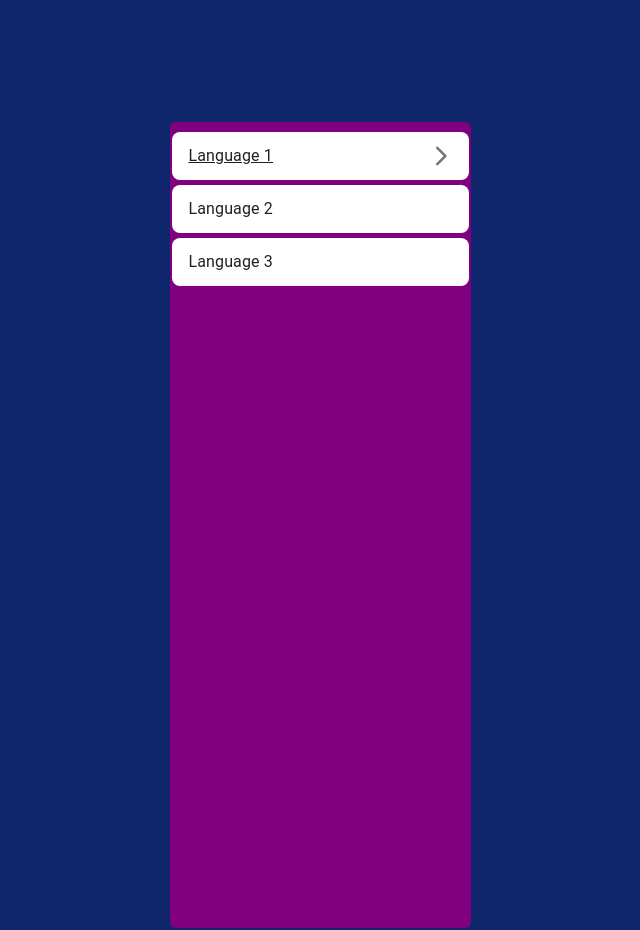
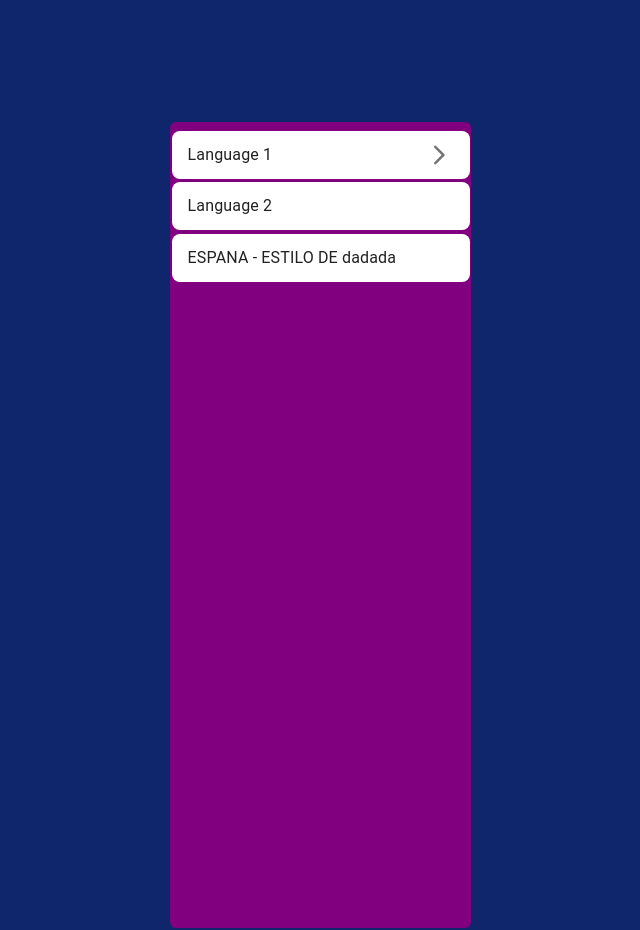
Before and after one commit to Arsalanbashir831/MTV, a React (Create React App) app in the folder my-app/: page / in a window 1280 px wide. Shown: the part 1400-2330 px from the top of the page, without its empty margins (2-642 px from the left). Built offline with nearby package versions, Linux system fonts and the light colour scheme; a web font is replaced by a local one.

Commit message:
Added Padding

```diff
--- a/my-app/src/Data/Languages.js
+++ b/my-app/src/Data/Languages.js
@@ -1,5 +1,5 @@
 export const Languages = [
     "Language 1",
     "Language 2",
-    "Language 3"
+    "ESPANA - ESTILO DE dadada adadajfkadakjd kaj kjadjkajdk "
 ]
--- a/my-app/src/components/ChannelsLeftSidebar.css
+++ b/my-app/src/components/ChannelsLeftSidebar.css
@@ -11,7 +11,6 @@
     background-color: blue;
     width: 100%;
     border-radius: 10px;
-    text-decoration: underline;
 }
 
 .divUnselected{
--- a/my-app/src/components/ChannelsLeftSidebar.jsx
+++ b/my-app/src/components/ChannelsLeftSidebar.jsx
@@ -27,15 +27,16 @@ const ChannelsLeftSidebar = () => {
                                         {Languages.map((element, index) => {
                                             console.log(element);
                                             console.log(index);
+                                            let temp = element.slice(0,25)
 
                                             return (
 
-                                                <ListItem onClick={() => { setSelectedIndex(index) }} key={index} id={index} disablePadding sx={{ padding: 0.3 }} >
+                                                <ListItem onClick={() => { setSelectedIndex(index) }} key={index} id={index} disablePadding sx={{ padding: 0.2 }} >
                                                     <div className={selectedIndex === index ? 'divSelected': 'divUnselected'}>
                                                         <ListItemButton  sx={{ background: 'white', borderRadius: 2 }}>
-                                                            <ListItemText primary={element} />
+                                                            <ListItemText style={{whiteSpace:'nowrap'}} primary={temp} />
                                                             {selectedIndex === index ?
-                                                                <ListItemIcon style={{paddingLeft:'50%'}} >
+                                                                <ListItemIcon style={{paddingLeft:'11%'}} >
                                                                     <ArrowForwardIosRoundedIcon />
                                                                 </ListItemIcon>
                                                                 :
```
